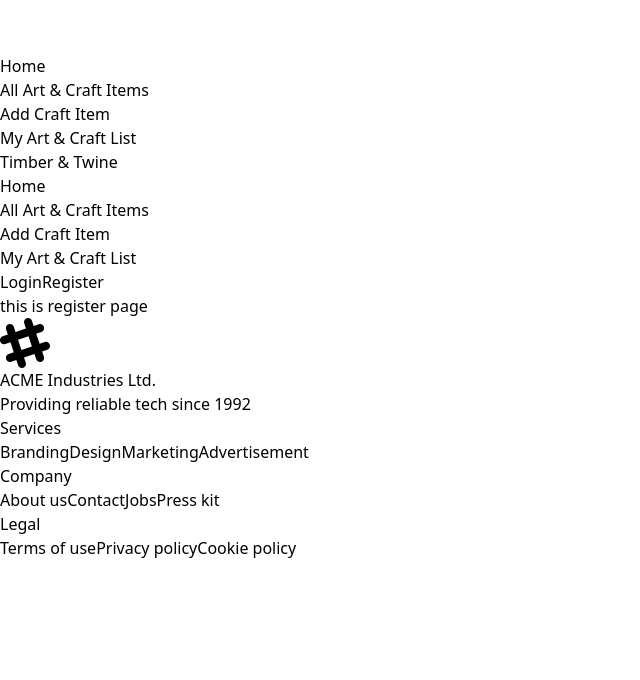
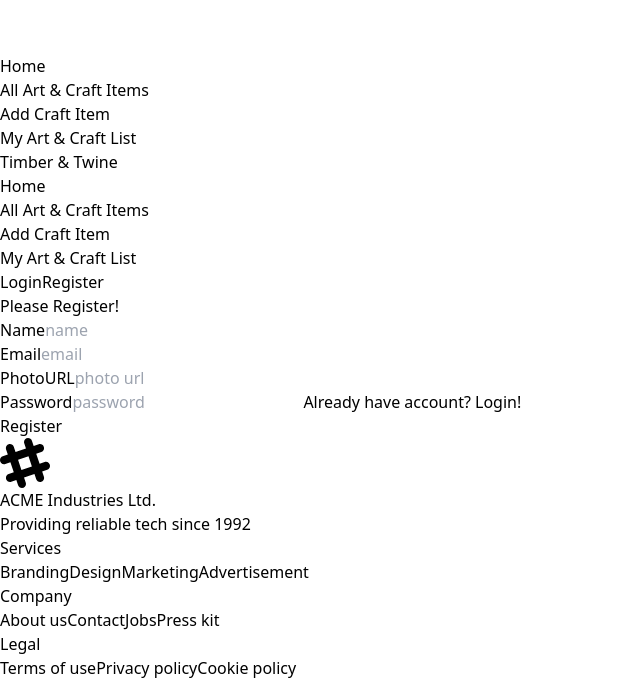
Before and after one commit to Saeedullah15/timber-twine-client, a React (Vite) app: page /register in a window 1280 px wide. Shown: the part 1250-1930 px from the top of the page, without its empty margins (0-640 px from the left). Before the commit the page ends 1810 px from the top, so only its background shows below. Built offline with nearby package versions, Linux system fonts and the light colour scheme.

Commit message:
new user registration implemented

```diff
--- a/package.json
+++ b/package.json
@@ -10,12 +10,14 @@
     "preview": "vite preview"
   },
   "dependencies": {
+    "firebase": "^10.13.0",
     "localforage": "^1.10.0",
     "match-sorter": "^6.3.4",
     "react": "^18.3.1",
     "react-dom": "^18.3.1",
     "react-router-dom": "^6.26.1",
-    "sort-by": "^1.2.0"
+    "sort-by": "^1.2.0",
+    "sweetalert2": "^11.12.4"
   },
   "devDependencies": {
     "@eslint/js": "^9.9.0",
--- a/src/components/Footer.jsx
+++ b/src/components/Footer.jsx
@@ -2,7 +2,7 @@ import React from 'react';
 
 const Footer = () => {
     return (
-        <footer className="footer bg-base-200 text-base-content p-10">
+        <footer className="footer bg-slate-200 text-base-content p-10">
             <aside>
                 <svg
                     width="50"
--- /dev/null
+++ b/src/firebase/firebase.config.js
@@ -0,0 +1,22 @@
+// Import the functions you need from the SDKs you need
+import { initializeApp } from "firebase/app";
+import { getAuth } from "firebase/auth";
+// TODO: Add SDKs for Firebase products that you want to use
+// https://firebase.google.com/docs/web/setup#available-libraries
+
+// Your web app's Firebase configuration
+const firebaseConfig = {
+    apiKey: "AIzaSyBq2WuFOCRT2RkDkZ10TV1A6KaRy7wI3Ec",
+    authDomain: "art-and-craft-store-5c440.firebaseapp.com",
+    projectId: "art-and-craft-store-5c440",
+    storageBucket: "art-and-craft-store-5c440.appspot.com",
+    messagingSenderId: "459440484808",
+    appId: "1:459440484808:web:653333d3d4b9ff0a7bd0fd"
+};
+
+// Initialize Firebase
+const app = initializeApp(firebaseConfig);
+// Initialize Firebase Authentication and get a reference to the service
+const auth = getAuth(app);
+
+export default auth;
--- a/src/main.jsx
+++ b/src/main.jsx
@@ -12,6 +12,7 @@ import Home from './pages/Home/Home';
 import Login from './pages/Login/Login';
 import MyArtCraft from "./pages/MyArtCraft/MyArtCraft";
 import Register from './pages/Register/Register';
+import AuthProvider from './providers/AuthProvider';
 
 const router = createBrowserRouter([
     {
@@ -48,6 +49,8 @@ const router = createBrowserRouter([
 
 createRoot(document.getElementById('root')).render(
     <StrictMode>
-        <RouterProvider router={router} />
+        <AuthProvider>
+            <RouterProvider router={router} />
+        </AuthProvider>
     </StrictMode>,
 )
--- a/src/pages/Login/Login.jsx
+++ b/src/pages/Login/Login.jsx
@@ -1,9 +1,47 @@
 import React from 'react';
 
 const Login = () => {
+    const handleLogin = (e) => {
+        e.preventDefault();
+
+        const form = e.target;
+        const email = form.email.value;
+        const password = form.password.value;
+
+        const userInfo = { email, password };
+        console.log(userInfo);
+    }
+
     return (
-        <div>
-            <h4>this is login page</h4>
+        <div className="hero bg-base-200 min-h-screen">
+            <div className="hero-content flex-col">
+                <div className="text-center lg:text-left">
+                    <h1 className="text-5xl font-bold">Login now!</h1>
+                </div>
+                <div className="card bg-base-100 w-full max-w-sm shrink-0 shadow-2xl">
+                    {/* login form */}
+                    <form onSubmit={handleLogin} className="card-body">
+                        <div className="form-control">
+                            <label className="label">
+                                <span className="label-text">Email</span>
+                            </label>
+                            <input type="email" name='email' placeholder="email" className="input input-bordered" required />
+                        </div>
+                        <div className="form-control">
+                            <label className="label">
+                                <span className="label-text">Password</span>
+                            </label>
+                            <input type="password" name='password' placeholder="password" className="input input-bordered" required />
+                            <label className="label">
+                                <a href="/register" className="label-text-alt link link-hover">Don't have account? Register!</a>
+                            </label>
+                        </div>
+                        <div className="form-control mt-6">
+                            <button type='submit' className="btn btn-primary">Login</button>
+                        </div>
+                    </form>
+                </div>
+            </div>
         </div>
     );
 };
--- a/src/pages/Register/Register.jsx
+++ b/src/pages/Register/Register.jsx
@@ -1,9 +1,81 @@
-import React from 'react';
+import React, { useContext } from 'react';
+import Swal from 'sweetalert2';
+import { AuthContext } from '../../providers/AuthProvider';
 
 const Register = () => {
+    const { createUser } = useContext(AuthContext);
+
+    const handleRegister = (e) => {
+        e.preventDefault();
+
+        const form = e.target;
+        const name = form.name.value;
+        const email = form.email.value;
+        const photo = form.photo.value;
+        const password = form.password.value;
+
+        const newUserInfo = { name, email, photo, password };
+        console.log(newUserInfo);
+
+        createUser(email, password)
+            .then(result => {
+                const user = result.user;
+                console.log(user);
+
+                Swal.fire({
+                    title: 'Success',
+                    text: 'You have successfully created your account!',
+                    icon: 'success',
+                    confirmButtonText: 'Ok'
+                })
+            })
+            .catch(error => {
+                console.log(error);
+            })
+    }
+
     return (
-        <div>
-            <h4>this is register page</h4>
+        <div className="hero bg-base-200 min-h-screen">
+            <div className="hero-content flex-col">
+                <div className="text-center lg:text-left">
+                    <h1 className="text-5xl font-bold">Please Register!</h1>
+                </div>
+                <div className="card bg-base-100 w-full max-w-sm shrink-0 shadow-2xl">
+                    {/* login form */}
+                    <form onSubmit={handleRegister} className="card-body">
+                        <div className="form-control">
+                            <label className="label">
+                                <span className="label-text">Name</span>
+                            </label>
+                            <input type="text" name='name' placeholder="name" className="input input-bordered" required />
+                        </div>
+                        <div className="form-control">
+                            <label className="label">
+                                <span className="label-text">Email</span>
+                            </label>
+                            <input type="email" name='email' placeholder="email" className="input input-bordered" required />
+                        </div>
+                        <div className="form-control">
+                            <label className="label">
+                                <span className="label-text">PhotoURL</span>
+                            </label>
+                            <input type="text" name='photo' placeholder="photo url" className="input input-bordered" required />
+                        </div>
+                        <div className="form-control">
+                            <label className="label">
+                                <span className="label-text">Password</span>
+                            </label>
+                            <input type="password" name='password' placeholder="password" className="input input-bordered" required />
+                            <label className="label">
+                                <a href="/login" className="label-text-alt link link-hover">Already have account? Login!</a>
+                            </label>
+                        </div>
+                        <div className="form-control mt-6">
+                            <button type='submit' className="btn btn-primary">Register</button>
+                        </div>
+                    </form>
+                </div>
+            </div>
         </div>
     );
 };
--- /dev/null
+++ b/src/providers/AuthProvider.jsx
@@ -0,0 +1,26 @@
+import { createUserWithEmailAndPassword } from 'firebase/auth';
+import React, { createContext } from 'react';
+import auth from '../firebase/firebase.config';
+
+export const AuthContext = createContext(null);
+
+const AuthProvider = ({ children }) => {
+    // const [user, setUser] = useState(null);
+
+    const createUser = (email, password) => {
+        return createUserWithEmailAndPassword(auth, email, password);
+    }
+
+    const userInfo = {
+        // user
+        createUser
+    }
+
+    return (
+        <AuthContext.Provider value={userInfo}>
+            {children}
+        </AuthContext.Provider>
+    );
+};
+
+export default AuthProvider;
```
Also changed, not shown: 1 other file (tests, documents, lock files or other folders).
